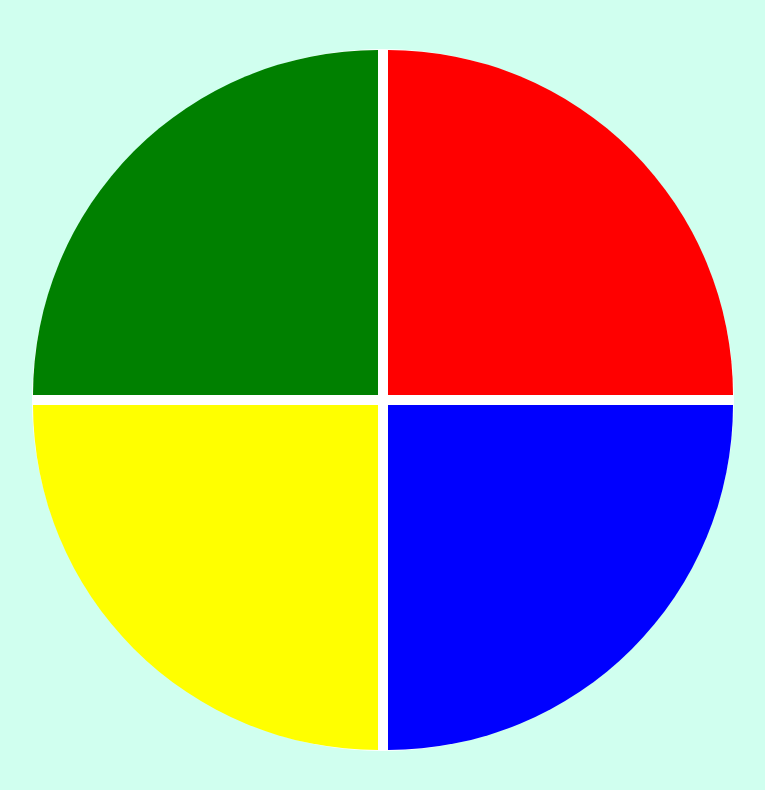
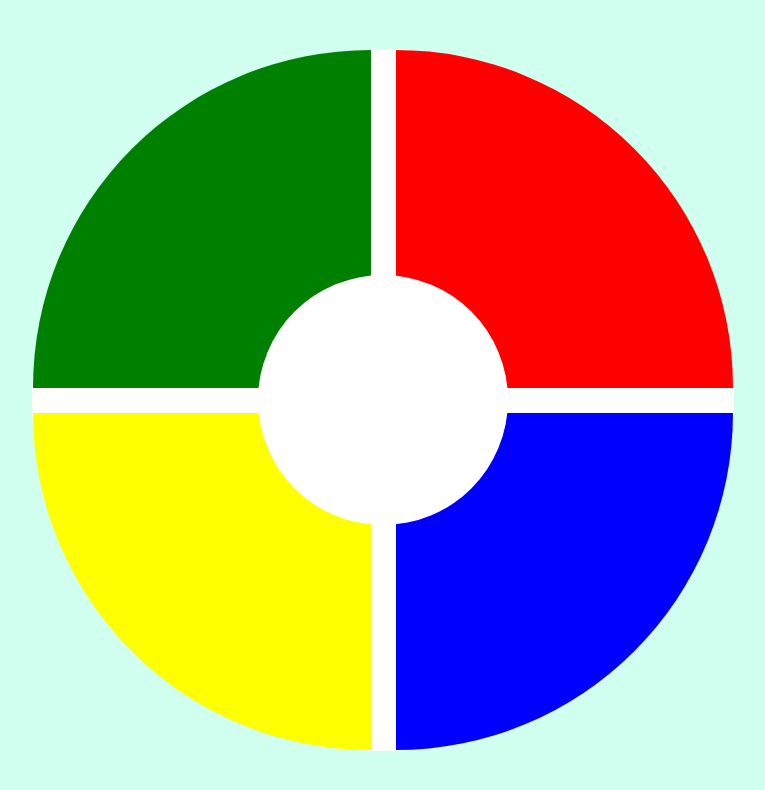
Before and after one commit to MarcelKotaira/genesis-dio-master, a plain HTML site: page index.html in a window 1280 px wide. Shown: the whole page, without its empty margins (257-1022 px from the left). Drawn offline with Linux system fonts and the light colour scheme.

Commit message:
Added effects and a white circle in the middle

```diff
--- a/index.html
+++ b/index.html
@@ -10,6 +10,7 @@
 
 <body>
     <div class="main-game">
+        <div class="middle"></div>
         <div class="genius">
             <div class="blue"></div>
             <div class="yellow"></div>
--- a/style.css
+++ b/style.css
@@ -16,7 +16,7 @@ body {
 	grid-template-areas:
 		"verde vermelho"
 		"amarelo azul";
-	grid-gap: 10px;
+	gap: 25px;
 	border: 1px solid #ffffff;
 	background-color: #ffffff;
 	border-radius: 100%;
@@ -48,6 +48,37 @@ body {
 	border-top-left-radius: 100%;
 }
 
+.middle {
+	position: absolute;
+	width: 250px;
+	height: 250px;
+	background-color: #ffffff;
+	border-radius: 50%;
+	top: 0;
+	bottom: 0;
+	left: 0;
+	right: 0;
+	margin: auto;
+	z-index: 99999999999999;
+}
+
 .selected {
 	opacity: 0.6;
+	transform: scale(1);
+	animation: pulse 1s;
 }
+
+@keyframes pulse {
+	0% {
+		box-shadow: 0 0 0 0 rgba(74, 219, 219, 0.9);
+		transform: scale(0.95);
+	}
+	70% {
+		box-shadow: 0 0 0 30px rgba(74, 219, 219, 0);
+		transform: scale(1);
+	}
+	100% {
+		box-shadow: 0 0 0 0 rgba(74, 219, 219, 0);
+		transform: scale(0.95);
+	}
+}
```
Also changed, not shown: 1 other file.
